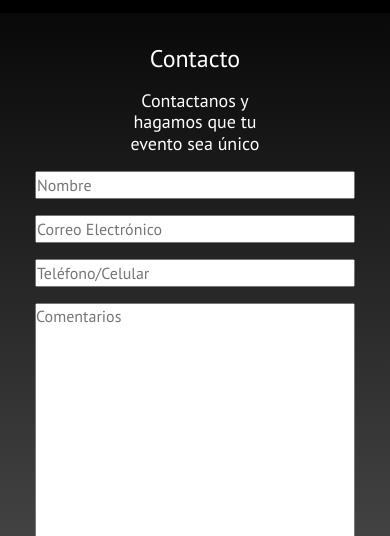
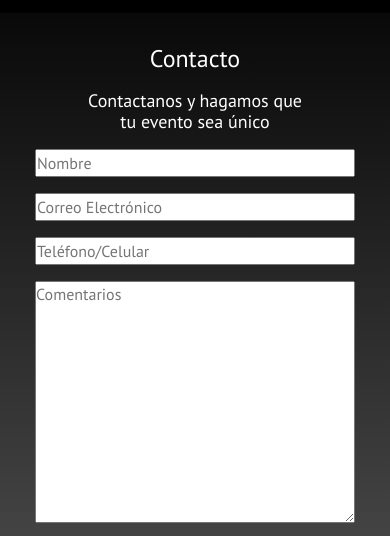
Before and after one commit to dkahansky/ProyectoFinal-BarrasMoviles-Kahansky, a plain HTML site: page pages/contacto.html in a window 390 px wide. Shown: the part 67-603 px from the top of the page. Drawn offline with nearby package versions, Linux system fonts and the light colour scheme.

Commit message:
h2Contacto-5rem

```diff
--- a/sass/scss/_mediaq.scss
+++ b/sass/scss/_mediaq.scss
@@ -126,8 +126,8 @@
     }
 
     .h2Contacto {
-        padding-left: 7rem;
-        padding-right: 7rem;
+        padding-left: 5rem;
+        padding-right: 5rem;
     }
 }
 
```
Also changed, not shown: sass/css/estilos.css.
